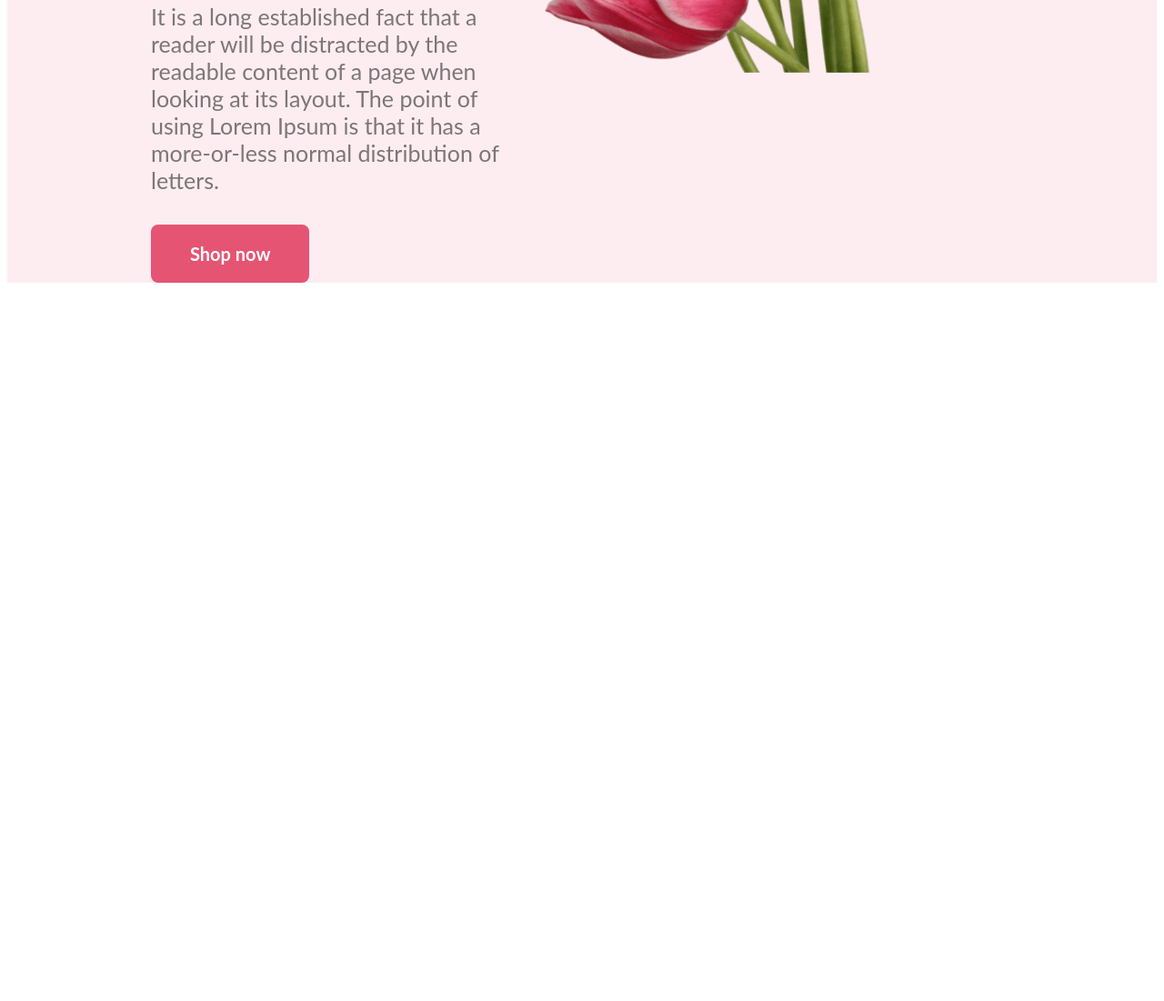
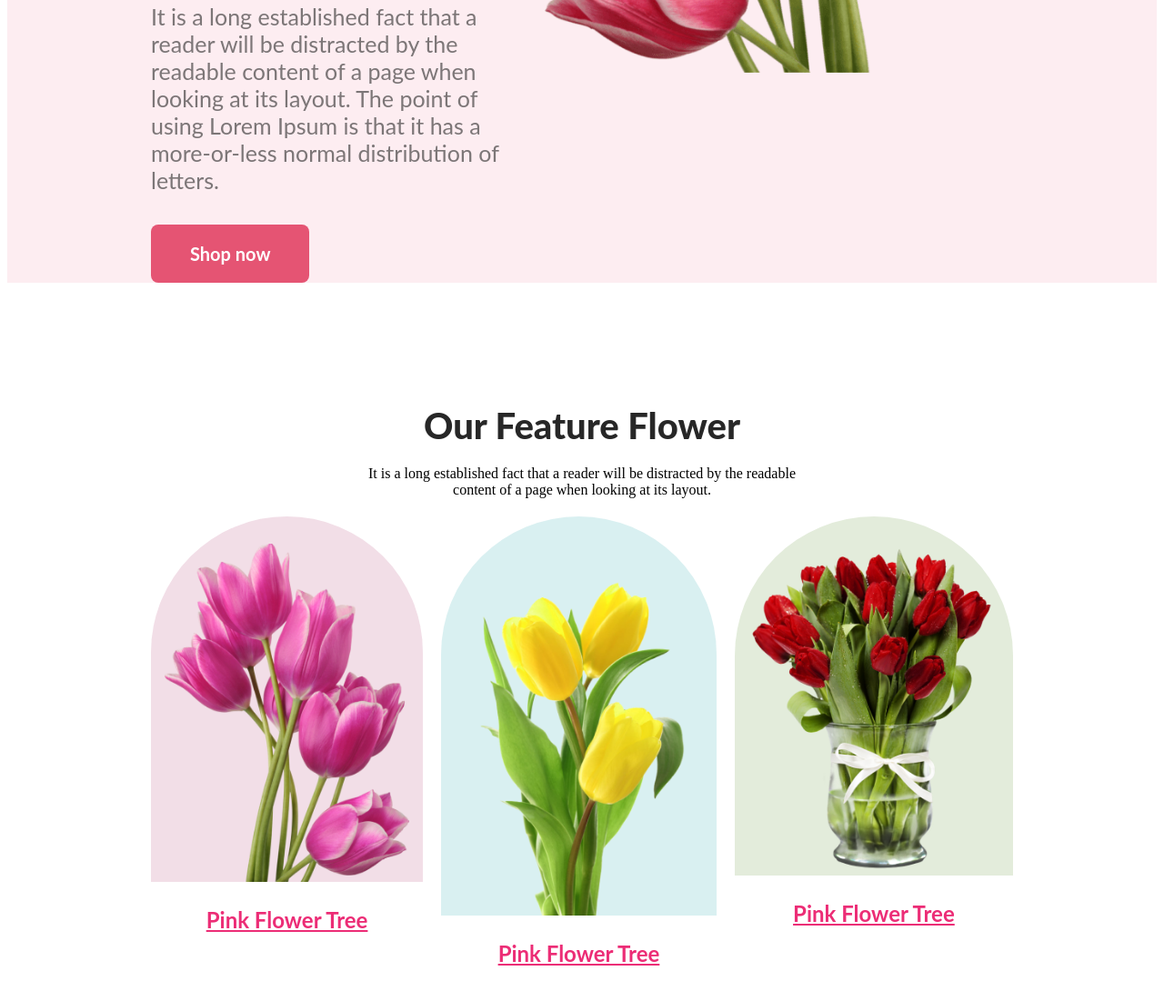
Before and after one commit to Hasibur14/Flower-shop, a plain HTML site: page index.html in a window 1280 px wide. Shown: the part 859-1960 px from the top of the page at 91% size. Before the commit the page ends 1178 px from the top, so only its background shows below. Drawn offline with Linux system fonts and the light colour scheme.

Commit message:
added feature section

```diff
--- a/index.html
+++ b/index.html
@@ -14,7 +14,8 @@
         <div class="container banner">
             <div class="container-text">
                 <h1>Let's make beautiful flowers a part of your life.</h1>
-                <p class="container-text-p">It is a long established fact that a reader will be distracted by the readable content of a page when
+                <p class="container-text-p">It is a long established fact that a reader will be distracted by the
+                    readable content of a page when
                     looking at its layout. The point of using Lorem Ipsum is that it has a more-or-less normal
                     distribution of letters.</p>
                 <button>Shop now</button>
@@ -26,6 +27,59 @@
         </div>
     </header>
 
+
+    <section id="featured">
+        <div class="container">
+            <div class="section-heading">
+                <h2>Our Feature Flower</h2>
+                <p>It is a long established fact that a reader will be distracted by the
+                    readable content of a page when looking at its layout.</p>
+            </div>
+
+
+
+                <div class="section-contain">
+                    <div class="flower ">
+                        <div class="flower-img pink">
+                            <img src="Flower Asset/pngwing 6.png" alt="">
+                        </div>
+                        <p>Pink Flower Tree</p>
+                    </div>
+
+
+
+                    <div class="flower ">
+                        <div class="flower-img blue">
+                            <img src="Flower Asset/pngwing 7.png" alt="">
+                        </div>
+                        <p>Pink Flower Tree</p>
+                    </div>
+
+
+
+
+                    <div class="flower ">
+                        <div class="flower-img green">
+                            <img src="Flower Asset/pngwing 8.png" alt="">
+                        </div>
+                        <p>Pink Flower Tree</p>
+                    </div>
+
+
+
+
+
+
+
+        </div>
+
+
+
+
+
+
+    </section>
+
 </body>
 
 </html>
--- a/styles/flower.css
+++ b/styles/flower.css
@@ -55,13 +55,87 @@ button {
     line-height: normal;
     cursor: pointer;
 }
-button:hover{
+
+button:hover {
     background-color: rgb(30, 153, 210);
 }
 
- .banner-img img{
+.banner-img img {
     width: 600px;
     height: 700px;
     flex-shrink: 0;
-     vertical-align: middle;
+    vertical-align: middle;
 }
+
+/*feature section*/
+.section-heading h2 {
+    color: #272727;
+    text-align: center;
+    font-family: Lato;
+    font-size: 40px;
+    font-style: normal;
+    font-weight: 800;
+    line-height: normal;
+    margin-bottom: 20px;
+}
+
+.bannar .bannar-img img {
+    width: 100%;
+    vertical-align: middle;
+}
+
+#featured {
+    padding: 100px 0;
+}
+
+.section-heading {
+    margin: 20px auto;
+    text-align: center;
+    max-width: 500px;
+}
+
+.section-contain {
+   display:flex;
+    justify-content: space-between;
+    gap: 20px;
+}
+
+.section-contain .flower .flower-img {
+    background-color: pink;
+    border-radius: 300px 300px 0px 0px;
+    padding: 30px 15px 0;
+    height: 500x;
+    display: flex;
+    align-items: end;
+}
+
+.section-contain .flower .flower-img img {
+    width: 100%;
+}
+
+.section-contain .flower .pink {
+    background: rgba(167, 33, 98, 0.15);
+}
+
+.section-contain .flower .blue {
+
+    background: rgba(5, 151, 160, 0.15);
+
+
+}
+
+.section-contain .flower .green {
+    background: rgba(71, 125, 17, 0.15);
+}
+
+.section-contain .flower p {
+    color: #ec2d76;
+    text-align: center;
+    font-family: Lato;
+    font-size: 24px;
+    font-style: normal;
+    font-weight: 700;
+    line-height: 35px;
+    /* 145.833% */
+    text-decoration-line: underline;
+}
```
